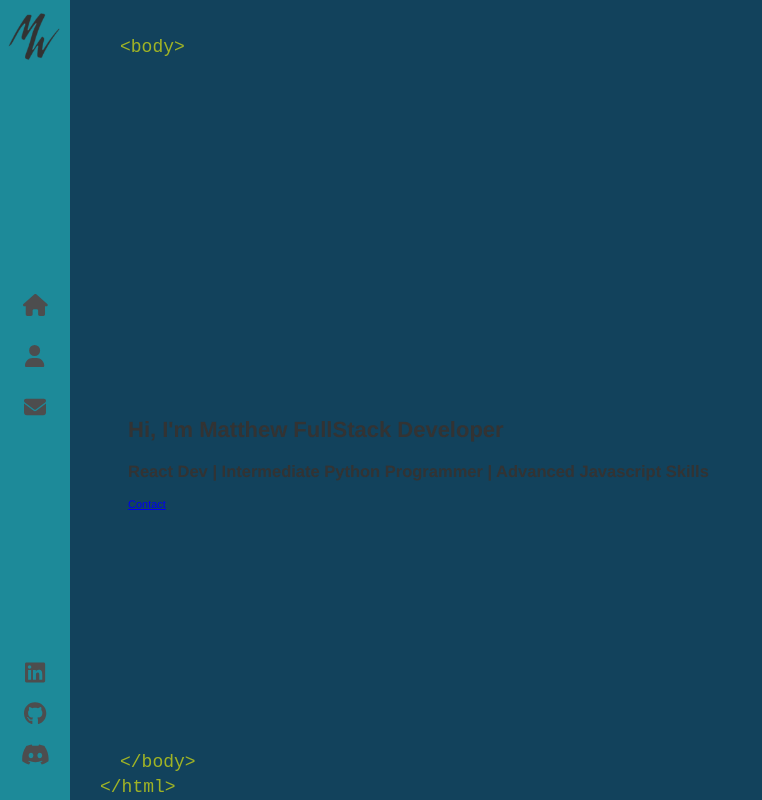
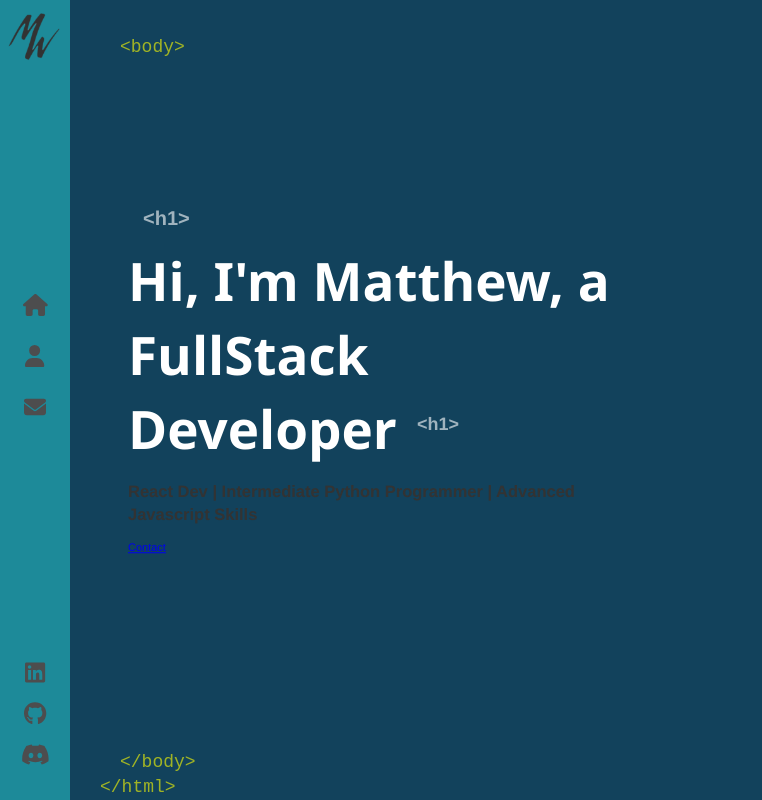
Before and after one commit to MatthewEvWalker/Matthew-E-Walker-ReactPortfolio, a React (Create React App) app: page / in a window 1280 px wide. Shown: the whole page, without its empty margins (0-762 px from the left). Built offline with nearby package versions, Linux system fonts and the light colour scheme.

Commit message:
added the scss for the Home but its not targetting the h1 properly to ease in the animation, NEEDS FIX

```diff
--- a/src/components/Home/Home.scss
+++ b/src/components/Home/Home.scss
@@ -4,9 +4,41 @@
         position: absolute;
         left: 10%;
         top: 50%;
+        transform: translateY(-50%);
+        width: 40%;
+        max-height: 90%;
+    }
 
-    }
     h1 {
+        color: white;
+        font-size: 53px;
+        margin: 0;
+        font-family:'Segoe UI', 'Tahoma', 'Geneva', "Verdana", 'sans-seri';
+        font-weight: 600;
+
+        &::before {
+            content: '<h1>';
+            font-family: 'Franklin Gothic Medium', 'Arial Narrow', Arial, sans-serif;
+            color: white;
+            font-size: 20px;
+            position: absolute;
+            margin-top: -40px;
+            left: 15px;
+            opacity: 0.6;
+        }
+
+        &::after {
+            content: '<h1>';
+            font-family: 'Franklin Gothic Medium', 'Arial Narrow', Arial, sans-serif;
+            color: white;
+            font-size: 18px;
+            position: absolute;
+            margin-top: 20px;
+            margin-left: 20px;
+            animation: fadeIn 1s 1.7s backwards;
+            opacity: 0.6;
+        }
+
         img {
             width: 32px
         }
--- a/src/components/Home/index.js
+++ b/src/components/Home/index.js
@@ -5,7 +5,7 @@ const Home = () => {
     return (
         <div className="container home-page">
             <div className="text-area">
-                <h1> Hi, I'm Matthew
+                <h1> Hi, I'm Matthew, a
                 FullStack Developer
                 </h1>
                 <h2>
```
